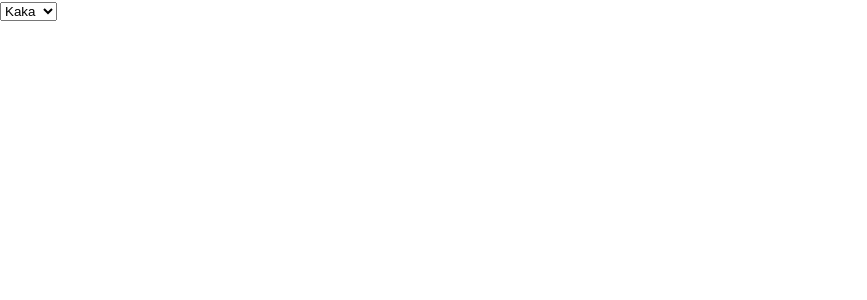
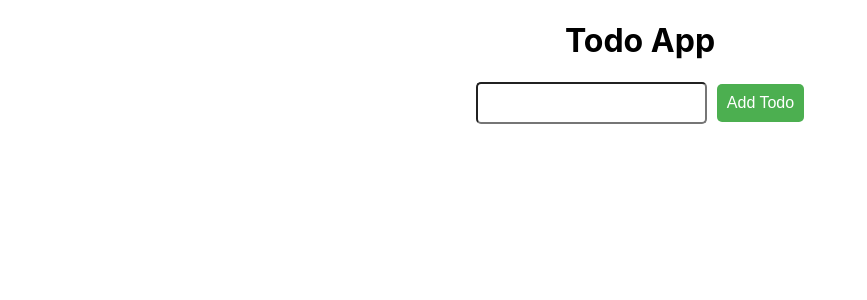
Before and after one commit to GitBulk/nodeone, a React (Create React App) app in the folder client/: page / in a window 1280 px wide. Shown: the top 300 px of the page, without its empty margins (0-867 px from the left). Built offline with nearby package versions, Linux system fonts and the light colour scheme.

Commit message:
[r] Todo app

```diff
--- /dev/null
+++ b/client/src/components/TodoApp.js
@@ -0,0 +1,40 @@
+import { useState } from 'react'
+
+export default function TodoApp() {
+  const [inputValue, setInputValue] = useState('')
+  const [todos, setTodos] = useState([])
+
+  function handleInputChange(e) {
+    setInputValue(e.target.value)
+  }
+
+  function handleAddTodo() {
+    const trimInputValue = inputValue.trim()
+    if (trimInputValue !== '') {
+      console.log('handleAddTodo')
+      setTodos([...todos, trimInputValue])
+      setInputValue('')
+    }
+  }
+
+  function handleDeleteTodo(deletedIndex) {
+    console.log('handleDeleteTodo')
+    setTodos(todos.filter((_, index) => index !== deletedIndex))
+  }
+
+  return (
+    <div className='todo-app'>
+      <h1>Todo App</h1>
+      <input type="text" value={inputValue} onChange={handleInputChange} />
+      <button onClick={handleAddTodo}>Add Todo</button>
+      <table>
+        {todos.map((todo, index) => (
+          <tr key={index}>
+            <td>{todo}</td>
+            <td><button onClick={() => handleDeleteTodo(index)}>Delete</button></td>
+          </tr>
+        ))}
+      </table>
+    </div>
+  )
+}
--- a/client/src/index.css
+++ b/client/src/index.css
@@ -52,3 +52,47 @@ code {
   margin-bottom: 16px;
   resize: vertical;
 }
+
+form {
+  display: flex;
+  justify-content: center;
+  margin-bottom: 20px;
+}
+
+.todo-app {
+  text-align: center;
+}
+
+.todo-app input[type="text"] {
+  padding: 10px;
+  font-size: 16px;
+  border-radius: 5px;
+  margin-right: 10px;
+  flex-grow: 1;
+}
+
+.todo-app button {
+  padding: 10px;
+  font-size: 16px;
+  border-radius: 5px;
+  border: none;
+  background-color: #4caf50;
+  color: #fff;
+  cursor: pointer;
+}
+
+.todo-app table {
+  margin-left: auto;
+  margin-right: auto;
+  margin-top: 20px;
+}
+
+.todo-app table button {
+  padding: 5px;
+  font-size: 14px;
+  border-radius: 5px;
+  border: none;
+  background-color: #f44336;
+  color: #fff;
+  cursor: pointer;
+}
--- a/client/src/index.js
+++ b/client/src/index.js
@@ -6,7 +6,8 @@ import reportWebVitals from './reportWebVitals'
 // import Counter from 'components/Counter'
 // import FullName from 'components/FullName'
 // import WindowSize from 'components/WindowSize'
-import UserStorage from 'components/UserStorage'
+// import UserStorage from 'components/UserStorage'
+import TodoApp from 'components/TodoApp'
 
 const root = ReactDOM.createRoot(document.getElementById('root'))
 root.render(
@@ -14,7 +15,7 @@ root.render(
   //   <App />
   // </React.StrictMode>
   <React.StrictMode>
-    <UserStorage />
+    <TodoApp />
   </React.StrictMode>
 )
 
```
